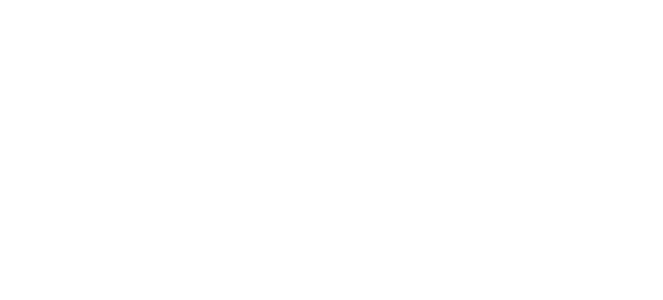
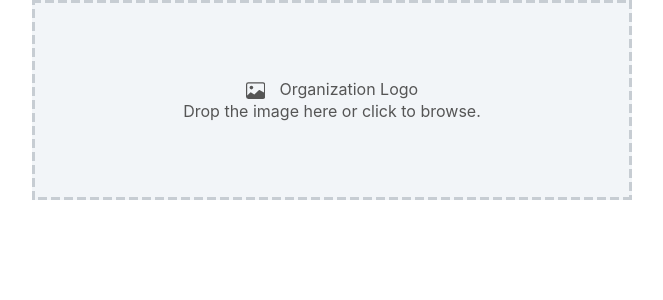
Before and after one commit to mateusmento/croct-avatar-uploader, a React (Create React App) app: page / in a window 1280 px wide. Shown: the top 300 px of the page, without its empty margins (308-971 px from the left). Built offline with nearby package versions, Linux system fonts and the light colour scheme.

Commit message:
Add AvatarUploader to App

```diff
--- a/src/App.tsx
+++ b/src/App.tsx
@@ -1,8 +1,10 @@
 import React from 'react';
+import { AvatarUploader } from './avatar-uploader/AvatarUploader';
 
 function App() {
   return (
     <div className="App">
+			<AvatarUploader/>
     </div>
   );
 }
```
